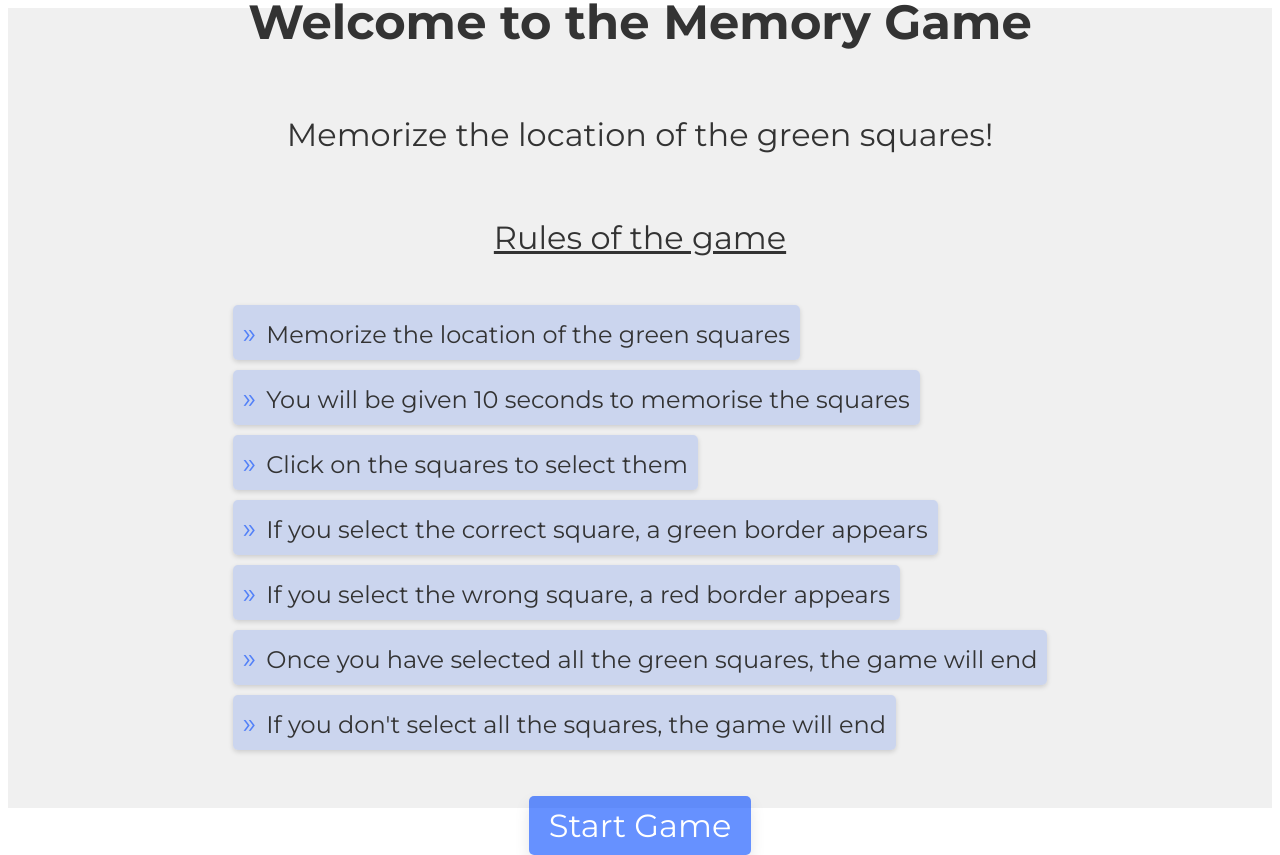
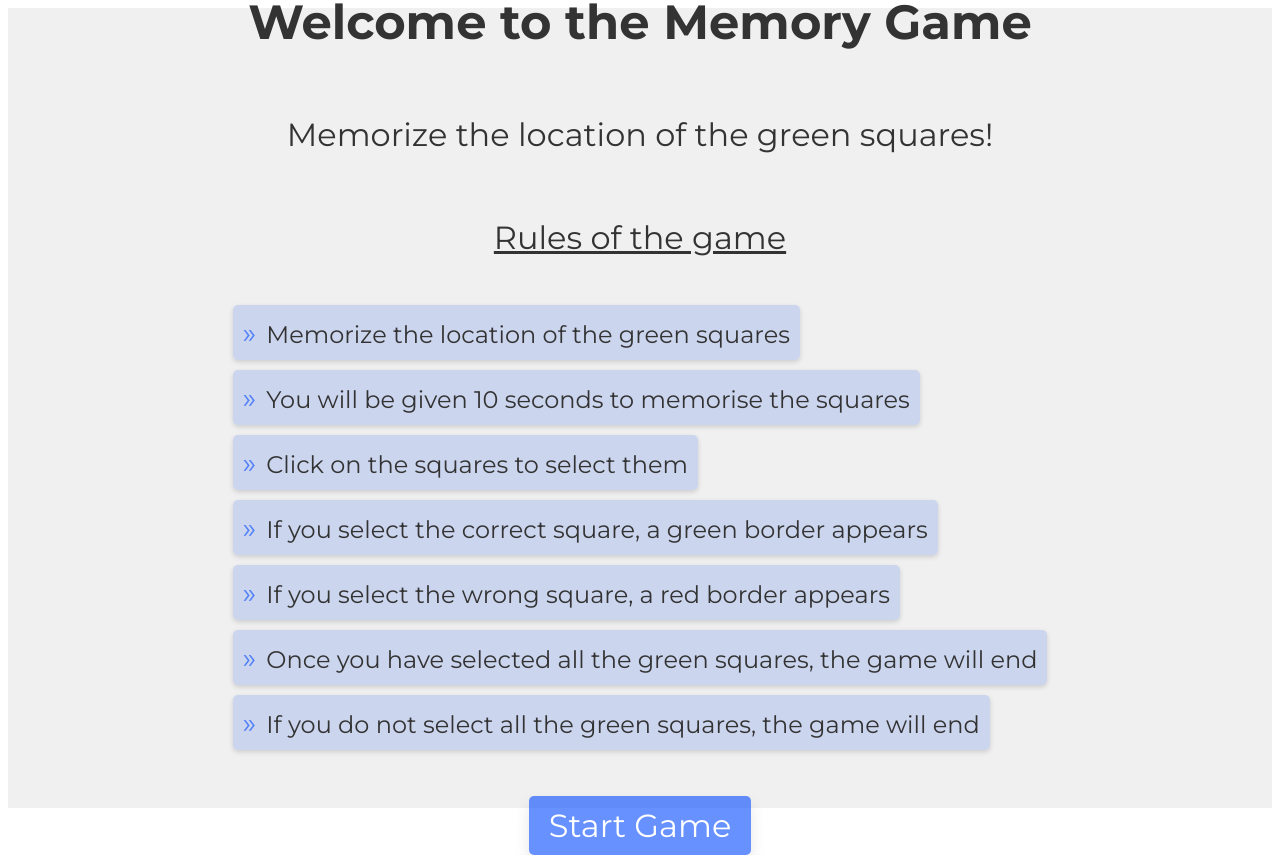
Before and after one commit to ashwin2201/Memory-Game, a Next.js app: page / in a window 1280 px wide. Built offline with nearby package versions, Linux system fonts and the light colour scheme.

Commit message:
fixed deployment error

```diff
--- a/src/components/WelcomeScreen.tsx
+++ b/src/components/WelcomeScreen.tsx
@@ -15,7 +15,7 @@ const WelcomeScreen: React.FC = () => {
           <li>If you select the correct square, a green border appears</li>
           <li>If you select the wrong square, a red border appears</li>
           <li>Once you have selected all the green squares, the game will end</li>
-          <li>If you don't select all the squares, the game will end</li>
+          <li>If you do not select all the green squares, the game will end</li>
         </ul>
       <button><Link className='link' href='/game' style={{ textDecoration: 'none' }}>Start Game</Link></button>
     </div>
```
